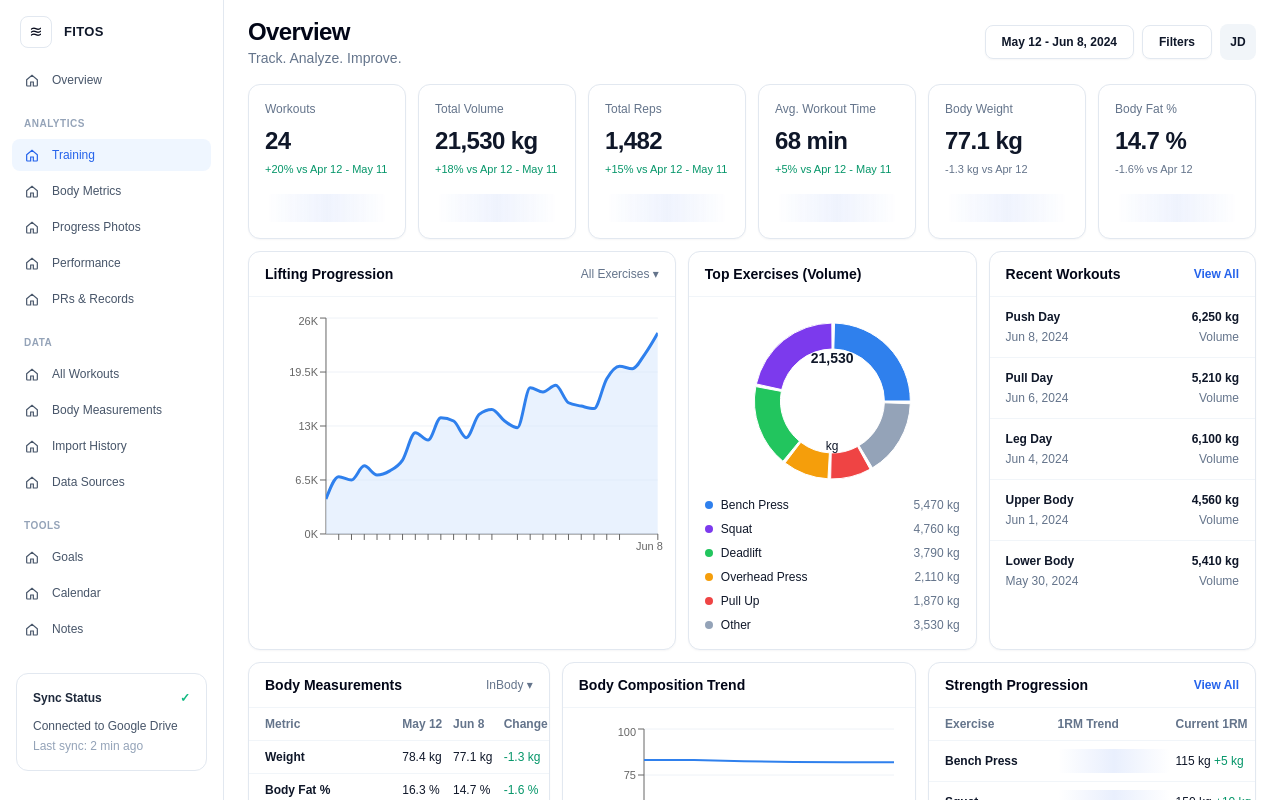
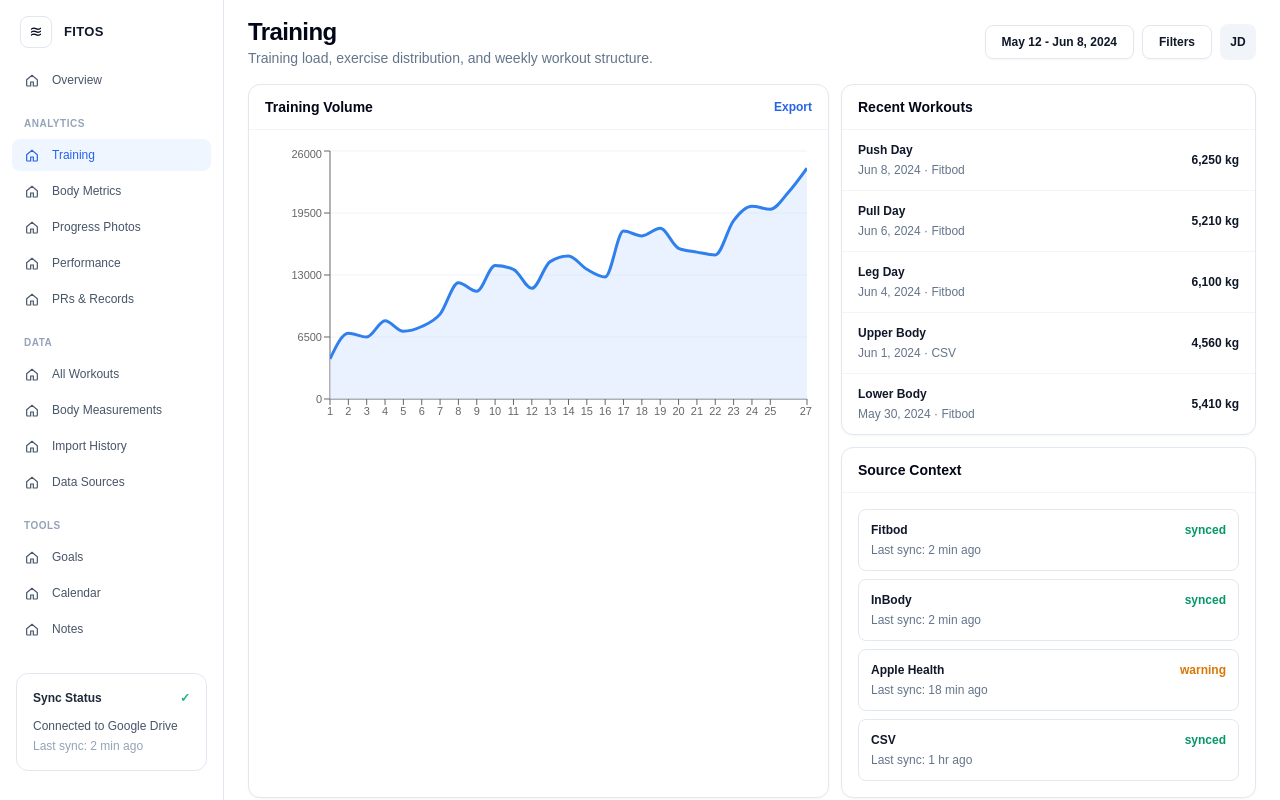
Before and after one commit to mattjprice215-lab/Codex-Playground, a Next.js app in the folder fitos/: page / in a window 1280 px wide. Both pictures are taken after a click on the button "Training". Shown: the top 800 px of the page. Built offline with nearby package versions, Linux system fonts and the light colour scheme.

Commit message:
Keep mirrored FitOS dashboard type-safe

```diff
--- a/fitos/src/components/dashboard.tsx
+++ b/fitos/src/components/dashboard.tsx
@@ -13,109 +13,39 @@ const metrics = [
   ["Body Fat %", "14.7 %", "-1.6% vs Apr 12", "text-slate-500"],
 ];
 
-export function Dashboard() {
-  return (
-    <div className="mx-auto max-w-[1720px] px-4 py-4 sm:px-6">
-      <header className="mb-4 flex flex-col gap-3 md:flex-row md:items-center md:justify-between">
-        <div>
-          <h1 className="text-2xl font-bold tracking-tight text-slate-950">Overview</h1>
-          <p className="text-sm text-slate-500">Track. Analyze. Improve.</p>
-        </div>
-        <div className="flex items-center gap-2 text-xs">
-          <button className="rounded-lg border border-slate-200 px-4 py-2 font-semibold shadow-card">May 12 - Jun 8, 2024</button>
-          <button className="rounded-lg border border-slate-200 px-4 py-2 font-semibold shadow-card">Filters</button>
-          <button className="grid h-9 w-9 place-items-center rounded-lg bg-slate-100 font-bold">JD</button>
-        </div>
-      </header>
+const pageSummaries: Record<string, string> = {
+  Overview: "Track. Analyze. Improve.", Training: "Training load, exercise distribution, and weekly workout structure.", "Body Metrics": "Body composition, measurement trends, and source-aware estimates.", "Progress Photos": "Photo timeline and physique comparison placeholders.", Performance: "Strength, volume, recovery, and wearable performance signals.", "PRs & Records": "Recent records, current maxes, and month-over-month progression.", "All Workouts": "Workout history with source, duration, and volume details.", "Body Measurements": "Tape measurements and scan-derived body metrics.", "Import History": "CSV, Excel, and connected-source import audit trail.", "Data Sources": "Source health, sync confidence, and conflict readiness.", Goals: "Goal progress and upcoming milestones.", Calendar: "Training calendar and recovery rhythm.", Notes: "Coach notes, body signals, and training observations."
+};
 
-      <div className="grid gap-3 md:grid-cols-3 xl:grid-cols-6">
-        {metrics.map(([label, value, delta, color]) => (
-          <Card key={label} className="p-4">
-            <div className="text-xs font-medium text-slate-500">{label}</div>
-            <div className="mt-2 text-2xl font-bold tracking-tight">{value}</div>
-            <div className={`mt-1 text-[11px] ${color}`}>{delta}</div>
-            <Skeleton className="mt-4 h-7 mini-line" />
-          </Card>
-        ))}
-      </div>
-
-      <div className="mt-3 grid gap-3 xl:grid-cols-[2fr_1.35fr_1.25fr]">
-        <Card className="min-h-[330px]">
-          <CardHeader title="Lifting Progression" action={<button className="text-xs text-slate-500">All Exercises ▾</button>} />
-          <div className="h-72 px-3 py-4">
-            <ResponsiveContainer>
-              <AreaChart data={volumeTrend}>
-                <CartesianGrid stroke="#eef2f7" vertical={false} />
-                <XAxis dataKey="day" tick={{ fontSize: 11 }} tickFormatter={(v) => (v === 1 ? "May 12" : v === 15 ? "May 26" : v === 27 ? "Jun 8" : "")} />
-                <YAxis tick={{ fontSize: 11 }} tickFormatter={(v) => `${Number(v) / 1000}K`} />
-                <Tooltip />
-                <Area type="monotone" dataKey="volume" stroke="#2f80ed" fill="#dbeafe" strokeWidth={3} />
-              </AreaChart>
-            </ResponsiveContainer>
-          </div>
-        </Card>
-
-        <Card>
-          <CardHeader title="Top Exercises (Volume)" />
-          <div className="grid gap-2 p-4 md:grid-cols-[170px_1fr] xl:grid-cols-1 2xl:grid-cols-[180px_1fr]">
-            <div className="relative h-44">
-              <ResponsiveContainer>
-                <PieChart>
-                  <Pie data={exerciseVolume} dataKey="value" innerRadius={52} outerRadius={78} paddingAngle={2}>
-                    {exerciseVolume.map((entry) => <Cell key={entry.name} fill={entry.color} />)}
-                  </Pie>
-                </PieChart>
-              </ResponsiveContainer>
-              <div className="absolute inset-0 grid place-items-center text-center text-sm font-bold">21,530<br /><span className="text-xs font-normal">kg</span></div>
-            </div>
-            <div className="space-y-2 text-xs">
-              {exerciseVolume.map((item) => (
-                <div key={item.name} className="flex items-center justify-between gap-3">
-                  <span className="flex items-center gap-2"><i className="h-2 w-2 rounded-full" style={{ background: item.color }} />{item.name}</span>
-                  <span className="text-slate-500">{item.value.toLocaleString()} kg</span>
-                </div>
-              ))}
-            </div>
-          </div>
-        </Card>
-
-        <Card>
-          <CardHeader title="Recent Workouts" action={<a className="text-xs font-semibold text-blue-600" href="#">View All</a>} />
-          <div className="divide-y divide-slate-100">
-            {workouts.map((workout) => (
-              <div key={workout.id} className="flex items-center justify-between px-4 py-3 text-xs">
-                <div><div className="font-semibold">{workout.name}</div><div className="mt-1 text-slate-500">{workout.date}</div></div>
-                <div className="text-right"><div className="font-semibold">{workout.totalVolumeKg.toLocaleString()} kg</div><div className="mt-1 text-slate-500">Volume</div></div>
-              </div>
-            ))}
-          </div>
-        </Card>
-      </div>
-
-      <div className="mt-3 grid gap-3 xl:grid-cols-[1.15fr_1.35fr_1.25fr]">
-        <Card><CardHeader title="Body Measurements" action={<button className="text-xs text-slate-500">InBody ▾</button>} /><MeasurementTable /></Card>
-        <Card><CardHeader title="Body Composition Trend" /><CompositionChart /></Card>
-        <Card><CardHeader title="Strength Progression" action={<a className="text-xs font-semibold text-blue-600" href="#">View All</a>} /><StrengthTable /></Card>
-      </div>
-
-      <div className="mt-3 grid gap-3 xl:grid-cols-[1.1fr_1.6fr_1.4fr]">
-        <Card><CardHeader title="Data Sources" /><div className="grid gap-2 p-4 sm:grid-cols-2">{sources.map((s) => <div key={s.name} className="rounded-lg border border-slate-200 p-3 text-xs"><div className="flex justify-between font-semibold"><span>{s.name}</span><span className={s.status === "synced" ? "text-emerald-500" : "text-amber-500"}>{s.status}</span></div><div className="mt-1 text-slate-500">Last sync: {s.lastSync}</div></div>)}</div></Card>
-        <Card><CardHeader title="PRs This Month" /><div className="grid gap-2 p-4 sm:grid-cols-4">{prs.map((pr) => <div key={pr.exercise} className="rounded-lg border border-slate-200 p-3 text-xs"><div className="font-semibold">{pr.exercise}</div><div className="mt-1 text-lg font-bold">{pr.value}</div><div className="text-slate-500">{pr.date} · <span className="text-emerald-600">{pr.delta}</span></div></div>)}</div></Card>
-        <Card><CardHeader title="Goals" action={<a className="text-xs font-semibold text-blue-600" href="#">View All</a>} /><div className="space-y-4 p-4">{goals.map((goal) => <div key={goal.label} className="text-xs"><div className="mb-2 flex justify-between font-semibold"><span>{goal.label} {goal.target}{goal.unit}</span><span>{Math.round((goal.current / goal.target) * 100)}%</span></div><div className="h-2 rounded-full bg-slate-100"><div className="h-2 rounded-full bg-emerald-500" style={{ width: `${Math.min(100, (goal.current / goal.target) * 100)}%` }} /></div></div>)}</div></Card>
-      </div>
-    </div>
-  );
+export function Dashboard({ activePage = "Overview" }: { activePage?: string }) {
+  return <div className="mx-auto max-w-[1720px] px-4 py-4 sm:px-6"><header className="mb-4 flex flex-col gap-3 md:flex-row md:items-center md:justify-between"><div><h1 className="text-2xl font-bold tracking-tight text-slate-950">{activePage}</h1><p className="text-sm text-slate-500">{pageSummaries[activePage]}</p></div><div className="flex items-center gap-2 text-xs"><button className="rounded-lg border border-slate-200 px-4 py-2 font-semibold shadow-card">May 12 - Jun 8, 2024</button><button className="rounded-lg border border-slate-200 px-4 py-2 font-semibold shadow-card">Filters</button><button className="grid h-9 w-9 place-items-center rounded-lg bg-slate-100 font-bold">JD</button></div></header>{activePage === "Overview" ? <OverviewContent /> : <SectionContent page={activePage} />}</div>;
 }
 
-function MeasurementTable() {
-  return <table className="w-full text-left text-xs"><thead className="text-slate-500"><tr><th className="px-4 py-2">Metric</th><th>May 12</th><th>Jun 8</th><th>Change</th></tr></thead><tbody>{measurements.map((m) => { const d = +(m.current - m.start).toFixed(1); return <tr key={m.metric} className="border-t border-slate-100"><td className="px-4 py-2 font-semibold">{m.metric}</td><td>{m.start} {m.unit}</td><td>{m.current} {m.unit}</td><td className={d >= 0 ? "text-rose-500" : "text-emerald-600"}>{d > 0 ? "+" : ""}{d} {m.unit}</td></tr>; })}</tbody></table>;
+function OverviewContent() {
+  return <><div className="grid gap-3 md:grid-cols-3 xl:grid-cols-6">{metrics.map(([label, value, delta, color]) => <Card key={label} className="p-4"><div className="text-xs font-medium text-slate-500">{label}</div><div className="mt-2 text-2xl font-bold tracking-tight">{value}</div><div className={`mt-1 text-[11px] ${color}`}>{delta}</div><Skeleton className="mt-4 h-7 mini-line" /></Card>)}</div><div className="mt-3 grid gap-3 xl:grid-cols-[2fr_1.35fr_1.25fr]"><Card className="min-h-[330px]"><CardHeader title="Lifting Progression" /><div className="h-72 px-3 py-4"><VolumeChart /></div></Card><Card><CardHeader title="Top Exercises (Volume)" /><ExercisePie /></Card><Card><CardHeader title="Recent Workouts" /><WorkoutList /></Card></div><div className="mt-3 grid gap-3 xl:grid-cols-[1.15fr_1.35fr_1.25fr]"><Card><CardHeader title="Body Measurements" /><MeasurementTable /></Card><Card><CardHeader title="Body Composition Trend" /><CompositionChart /></Card><Card><CardHeader title="Strength Progression" /><StrengthTable /></Card></div><div className="mt-3 grid gap-3 xl:grid-cols-[1.1fr_1.6fr_1.4fr]"><Card><CardHeader title="Data Sources" /><SourceGrid /></Card><Card><CardHeader title="PRs This Month" /><PRGrid /></Card><Card><CardHeader title="Goals" /><GoalBars /></Card></div></>;
 }
 
-function CompositionChart() {
-  return <div className="h-64 p-4"><ResponsiveContainer><LineChart data={bodyTrend}><CartesianGrid stroke="#eef2f7" vertical={false} /><XAxis dataKey="date" tick={{ fontSize: 11 }} /><YAxis tick={{ fontSize: 11 }} /><Tooltip /><Line dataKey="weightKg" stroke="#2f80ed" strokeWidth={2} dot={false} /><Line dataKey="bodyFatPercent" stroke="#7c3aed" strokeWidth={2} dot={false} /><Line dataKey="skeletalMuscleMassKg" stroke="#22c55e" strokeWidth={2} dot={false} /></LineChart></ResponsiveContainer></div>;
+function SectionContent({ page }: { page: string }) {
+  const panels = getPanels(page);
+  return <div className="grid gap-3 xl:grid-cols-[1.4fr_1fr]"><Card className="min-h-[360px]"><CardHeader title={panels.primaryTitle} action={<button className="text-xs font-semibold text-blue-600">Export</button>} />{panels.primary}</Card><div className="grid gap-3"><Card><CardHeader title={panels.secondaryTitle} />{panels.secondary}</Card><Card><CardHeader title="Source Context" /><SourceGrid compact /></Card></div></div>;
 }
 
-function StrengthTable() {
-  const rows = ["Bench Press", "Squat", "Deadlift", "Overhead Press", "Pull Up"];
-  return <table className="w-full text-left text-xs"><thead className="text-slate-500"><tr><th className="px-4 py-2">Exercise</th><th>1RM Trend</th><th>Current 1RM</th></tr></thead><tbody>{rows.map((row, i) => <tr key={row} className="border-t border-slate-100"><td className="px-4 py-3 font-semibold">{row}</td><td><div className="h-6 w-28 rounded mini-line" /></td><td>{[115,150,180,70,20][i]} kg <span className="text-emerald-600">+{[5,10,15,2.5,2.5][i]} kg</span></td></tr>)}</tbody></table>;
+function getPanels(page: string) {
+  if (["Training", "Performance"].includes(page)) return { primaryTitle: page === "Training" ? "Training Volume" : "Performance Trend", primary: <div className="h-80 p-4"><VolumeChart /></div>, secondaryTitle: "Recent Workouts", secondary: <WorkoutList /> };
+  if (["Body Metrics", "Body Measurements"].includes(page)) return { primaryTitle: page === "Body Metrics" ? "Composition Trend" : "Measurement History", primary: <CompositionChart />, secondaryTitle: "Measurement Comparison", secondary: <MeasurementTable /> };
+  if (page === "Data Sources") return { primaryTitle: "Connected Sources", primary: <SourceGrid />, secondaryTitle: "Conflict Model", secondary: <div className="space-y-2 p-4 text-xs text-slate-600"><p>Raw measurements are preserved before normalization.</p><p>Dashboard estimates can later prioritize source confidence per metric.</p></div> };
+  if (page === "Goals") return { primaryTitle: "Goal Progress", primary: <GoalBars />, secondaryTitle: "PR Targets", secondary: <PRGrid /> };
+  if (page === "PRs & Records") return { primaryTitle: "Records Board", primary: <PRGrid />, secondaryTitle: "Strength Progression", secondary: <StrengthTable /> };
+  return { primaryTitle: page, primary: <PlaceholderTable page={page} />, secondaryTitle: "Recent Activity", secondary: <WorkoutList /> };
 }
+
+function VolumeChart() { return <ResponsiveContainer><AreaChart data={volumeTrend}><CartesianGrid stroke="#eef2f7" vertical={false} /><XAxis dataKey="day" tick={{ fontSize: 11 }} /><YAxis tick={{ fontSize: 11 }} /><Tooltip /><Area type="monotone" dataKey="volume" stroke="#2f80ed" fill="#dbeafe" strokeWidth={3} /></AreaChart></ResponsiveContainer>; }
+function ExercisePie() { return <div className="grid gap-2 p-4 md:grid-cols-[170px_1fr] xl:grid-cols-1 2xl:grid-cols-[180px_1fr]"><div className="relative h-44"><ResponsiveContainer><PieChart><Pie data={exerciseVolume} dataKey="value" innerRadius={52} outerRadius={78} paddingAngle={2}>{exerciseVolume.map((entry) => <Cell key={entry.name} fill={entry.color} />)}</Pie></PieChart></ResponsiveContainer><div className="absolute inset-0 grid place-items-center text-center text-sm font-bold">21,530<br /><span className="text-xs font-normal">kg</span></div></div><div className="space-y-2 text-xs">{exerciseVolume.map((item) => <div key={item.name} className="flex items-center justify-between gap-3"><span>{item.name}</span><span className="text-slate-500">{item.value.toLocaleString()} kg</span></div>)}</div></div>; }
+function WorkoutList() { return <div className="divide-y divide-slate-100">{workouts.map((workout) => <div key={workout.id} className="flex items-center justify-between px-4 py-3 text-xs"><div><div className="font-semibold">{workout.name}</div><div className="mt-1 text-slate-500">{workout.date} · {workout.source}</div></div><div className="text-right font-semibold">{workout.totalVolumeKg.toLocaleString()} kg</div></div>)}</div>; }
+function SourceGrid({ compact = false }: { compact?: boolean }) { return <div className={`grid gap-2 p-4 text-xs ${compact ? "xl:grid-cols-1" : "sm:grid-cols-2"}`}>{sources.map((s) => <div key={s.name} className="rounded-lg border border-slate-200 p-3"><div className="flex justify-between font-semibold"><span>{s.name}</span><span className={s.status === "synced" ? "text-emerald-600" : "text-amber-600"}>{s.status}</span></div><div className="mt-1 text-slate-500">Last sync: {s.lastSync}</div></div>)}</div>; }
+function GoalBars() { return <div className="space-y-4 p-4">{goals.map((goal) => <div key={goal.label} className="text-xs"><div className="mb-2 flex justify-between font-semibold"><span>{goal.label} {goal.target}{goal.unit}</span><span>{Math.round((goal.current / goal.target) * 100)}%</span></div><div className="h-2 rounded-full bg-slate-100"><div className="h-2 rounded-full bg-emerald-500" style={{ width: `${Math.min(100, (goal.current / goal.target) * 100)}%` }} /></div></div>)}</div>; }
+function PRGrid() { return <div className="grid gap-2 p-4 sm:grid-cols-2">{prs.map((pr) => <div key={pr.exercise} className="rounded-lg border border-slate-200 p-3 text-xs"><div className="font-semibold">{pr.exercise}</div><div className="mt-1 text-lg font-bold">{pr.value}</div><div className="text-slate-500">{pr.date} · <span className="text-emerald-600">{pr.delta}</span></div></div>)}</div>; }
+function PlaceholderTable({ page }: { page: string }) { const rows = page === "Import History" ? [["fitbod_export_june.csv", "CSV", "428 rows"], ["inbody_scan.xlsx", "Excel", "18 rows"], ["apple_health.xml", "Apple Health", "queued"]] : page === "Progress Photos" ? [["Front relaxed", "Jun 8", "Compared"], ["Side profile", "Jun 8", "Compared"], ["Back relaxed", "May 12", "Baseline"]] : page === "Calendar" ? [["Jun 10", "Push Day", "Planned"], ["Jun 11", "Recovery", "Planned"], ["Jun 12", "Lower Body", "Planned"]] : page === "Notes" ? [["Jun 8", "Bench felt fast; shoulder stable", "Training"], ["Jun 7", "Sleep strong, HRV up", "Recovery"], ["Jun 6", "Pull volume slightly high", "Coach"]] : [["Push Day", "Jun 8", "6,250 kg"], ["Pull Day", "Jun 6", "5,210 kg"], ["Leg Day", "Jun 4", "6,100 kg"]]; return <table className="w-full text-left text-xs"><tbody>{rows.map((row) => <tr key={row.join("-")} className="border-t border-slate-100"><td className="px-4 py-3 font-semibold">{row[0]}</td><td>{row[1]}</td><td className="text-slate-500">{row[2]}</td></tr>)}</tbody></table>; }
+function MeasurementTable() { return <table className="w-full text-left text-xs"><tbody>{measurements.map((m) => { const d = +(m.current - m.start).toFixed(1); return <tr key={m.metric} className="border-t border-slate-100"><td className="px-4 py-2 font-semibold">{m.metric}</td><td>{m.start} {m.unit}</td><td>{m.current} {m.unit}</td><td className={d >= 0 ? "text-rose-500" : "text-emerald-600"}>{d > 0 ? "+" : ""}{d} {m.unit}</td></tr>; })}</tbody></table>; }
+function CompositionChart() { return <div className="h-64 p-4"><ResponsiveContainer><LineChart data={bodyTrend}><CartesianGrid stroke="#eef2f7" vertical={false} /><XAxis dataKey="date" tick={{ fontSize: 11 }} /><YAxis tick={{ fontSize: 11 }} /><Tooltip /><Line dataKey="weightKg" stroke="#2f80ed" strokeWidth={2} dot={false} /><Line dataKey="bodyFatPercent" stroke="#7c3aed" strokeWidth={2} dot={false} /><Line dataKey="skeletalMuscleMassKg" stroke="#22c55e" strokeWidth={2} dot={false} /></LineChart></ResponsiveContainer></div>; }
+function StrengthTable() { const rows = ["Bench Press", "Squat", "Deadlift", "Overhead Press", "Pull Up"]; return <table className="w-full text-left text-xs"><tbody>{rows.map((row, i) => <tr key={row} className="border-t border-slate-100"><td className="px-4 py-3 font-semibold">{row}</td><td><div className="h-6 w-28 rounded mini-line" /></td><td>{[115,150,180,70,20][i]} kg <span className="text-emerald-600">+{[5,10,15,2.5,2.5][i]} kg</span></td></tr>)}</tbody></table>; }
```
